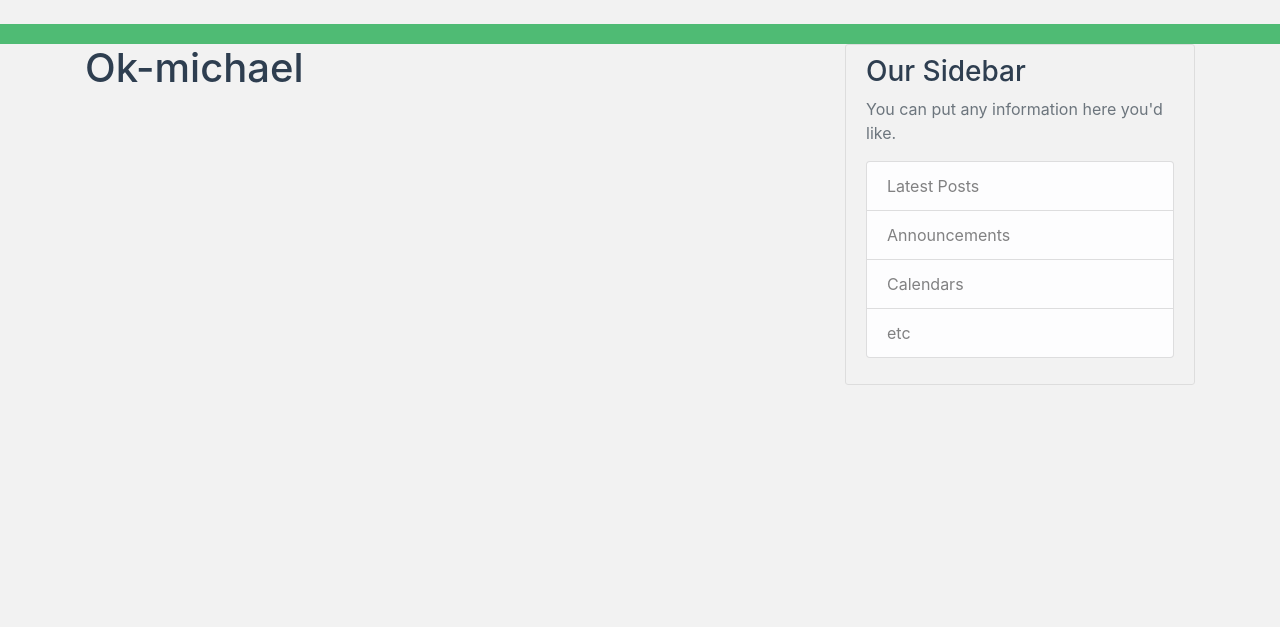
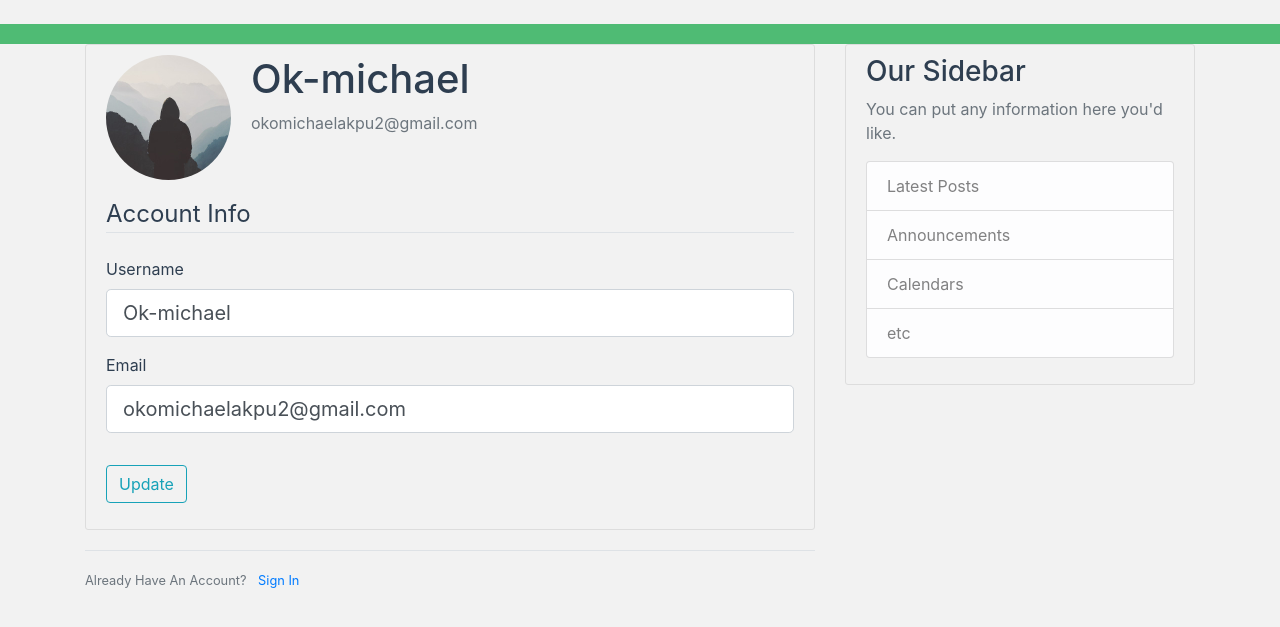
Before and after one commit to Ok-michael/OMA-POSTHIVE-MVP, a Flask app: page /account in a window 1280 px wide. Shown: the part 56-683 px from the top of the page. Run offline with Flask 3, Linux system fonts and the light colour scheme; a user stored in the database is signed in; some libraries are stand-ins or nearby versions.

Commit message:
improve the visuals of account.html and implement logic for updating user details

```diff
--- a/posthive/forms.py
+++ b/posthive/forms.py
@@ -1,5 +1,7 @@
 #!/usr/bin/env python3
 from flask_wtf import FlaskForm
+from flask_wtf.file import FileField, FileAllowed
+from flask_login import current_user
 from wtforms import StringField, PasswordField, EmailField, BooleanField, SubmitField
 from wtforms.validators import DataRequired, Length, ValidationError, EqualTo, Email
 from posthive.models import User
@@ -20,13 +22,30 @@ class RegistrationForm(FlaskForm):
             raise ValidationError('Username is already taken')
 
     def validate_email(self, email):
-            user = User.query.filter_by(email=email.data).first()
+        user = User.query.filter_by(email=email.data).first()
+        if user:
+            raise ValidationError('Email address is already taken')
+
+class UpdateAccountForm(FlaskForm):
+    username = StringField('Username', validators=[DataRequired(), Length(min=2, max=20)])
+    email = EmailField('Email', validators=[DataRequired(), Email()])
+    submit = SubmitField('Update')
+
+    def validate_username(self, username):
+        if username.data != current_user.username:
+            user = User.query.filter_by(username=username.data).first()
             if user:
-                raise ValidationError('Email address is already taken')
+                raise ValidationError('Username is already taken')
+
+    def validate_email(self, email):
+            if email.data != current_user.email:
+                user = User.query.filter_by(email=email.data).first()
+                if user:
+                    raise ValidationError('Email address is already taken')
+
 
 class LoginForm(FlaskForm):
-    email = StringField('Email',
-        validators=[DataRequired(), Email()])
+    email = StringField('Email', validators=[DataRequired(), Email()])
     password = PasswordField('Password', validators=[DataRequired()])
     remember = BooleanField('Remember Me')
     submit = SubmitField('Login')
--- a/posthive/routes.py
+++ b/posthive/routes.py
@@ -1,7 +1,7 @@
 #!/usr/bin/env python3
 from flask import request, render_template, flash, redirect, url_for
 from posthive import app, db, bcrypt
-from posthive.forms import RegistrationForm, LoginForm
+from posthive.forms import RegistrationForm, LoginForm, UpdateAccountForm
 from posthive.models import User, Post
 from flask_login import login_user, logout_user, current_user, login_required
 
@@ -68,10 +68,23 @@ def login():
         flash('Login Unsuccessful. Please check email and password', 'danger')
     return render_template('login.html', title='Login', form=form)
 
-@app.route('/account')
+@app.route('/account', methods=['GET', 'POST'])
 @login_required
 def account():
-  return render_template('account.html', title='account')
+  form = UpdateAccountForm()
+  if form.validate_on_submit():
+      current_user.username = form.username.data
+      current_user.email = form.email.data
+      db.session.commit()
+      flash('Account has been update', 'success')
+      return redirect(url_for('account'))
+  elif request.method == 'GET':
+      form.username.data = current_user.username
+      form.email.data = current_user.email
+  image_file = url_for('static',
+    filename='profile_pics/' + current_user.image_file)
+  return render_template('account.html',
+        title='account', image_file=image_file, form=form)
 
 @app.route('/logout')
 def logout():
--- a/posthive/templates/account.html
+++ b/posthive/templates/account.html
@@ -1,4 +1,54 @@
 {% extends "layout.html" %}
 {% block content %}
-    <h1>{{ current_user.username }}</h1>
+   <div class="content-section">
+    <div class="media">
+        <img src="{{ image_file }}" alt="Profile picture" class="rounded-circle account-img">
+        <div class="media-body">
+            <h2 class="account-heading">{{ current_user.username }}</h2>
+            <p class="text-secondary">{{ current_user.email }}</p>
+        </div>
+    </div>
+    <!-- FORM HERE -->
+        <form method="POST" action="">
+            {{ form.hidden_tag() }}
+            <fieldset class="form-group">
+                <legend class="border-bottom mb-4">Account Info</legend>
+                <div class="form-group">
+                    {{ form.username.label(class="form-control-label") }}
+
+                    {% if form.username.errors %}
+                        {{ form.username(class="form-control form-control-lg is-invalid") }}
+                        <div class="invalid-feedback">
+                            {% for error in form.username.errors %}
+                                <span>{{ error }}</span>
+                            {% endfor %}
+                        </div>
+                    {% else %}
+                        {{ form.username(class="form-control form-control-lg") }}
+                    {% endif %}
+                </div>
+                <div class="form-group">
+                    {{ form.email.label(class="form-control-label") }}
+                    {% if form.email.errors %}
+                        {{ form.email(class="form-control form-control-lg is-invalid") }}
+                        <div class="invalid-feedback">
+                            {% for error in form.email.errors %}
+                                <span>{{ error }}</span>
+                            {% endfor %}
+                        </div>
+                    {% else %}
+                        {{ form.email(class="form-control form-control-lg") }}
+                    {% endif %}
+                </div>
+            </fieldset>
+            <div class="form-group">
+                {{ form.submit(class="btn btn-outline-info") }}
+            </div>
+        </form>
+    </div>
+    <div class="border-top pt-3">
+        <small class="text-muted">
+            Already Have An Account? <a class="ml-2" href="{{ url_for('login') }}">Sign In</a>
+        </small>
+    </div>
 {% endblock content %}
```
Also changed, not shown: instance/site.db, posthive/static/profile_pics/default.jpg (added).
